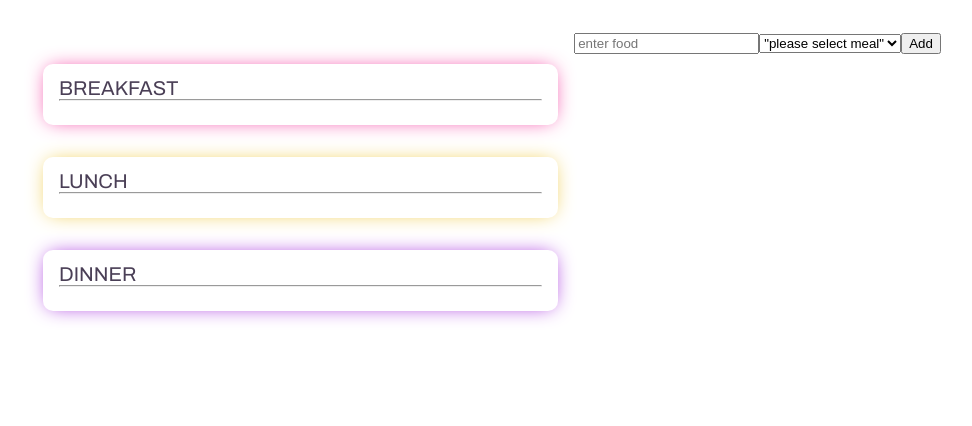
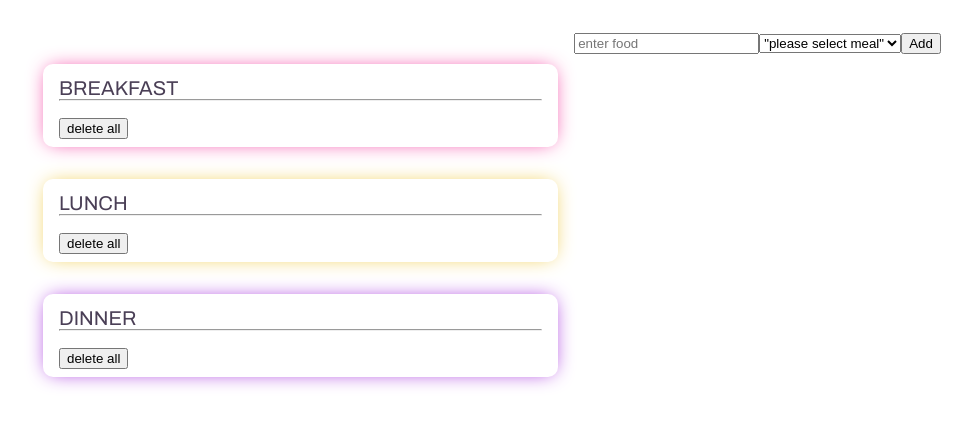
Before and after one commit to denizerisen/get-that-nutrition, a React (Create React App) app: page / in a window 1280 px wide. Shown: the top 426 px of the page, without its empty margins (5-977 px from the left). Built offline with nearby package versions, Linux system fonts and the light colour scheme.

Commit message:
delete all button

```diff
--- a/src/App.js
+++ b/src/App.js
@@ -38,10 +38,18 @@ function App() {
     setMeals(mutableMeals);
   };
 
+  const deleteAll = meal => {
+    let mutableMeals = JSON.parse(JSON.stringify(meals));
+
+    mutableMeals[meal] = [];
+
+    setMeals(mutableMeals);
+  };
+
   return (
     <div className="App grid">
       <div className="column__meal">
-        <Meals meals={meals} deleteFood={deleteFood} />
+        <Meals meals={meals} deleteFood={deleteFood} deleteAll={deleteAll} />
       </div>
       <div className="column__nutrition">
         <Form addFood={addFood} />
--- a/src/components/meals/Meals.js
+++ b/src/components/meals/Meals.js
@@ -2,7 +2,7 @@ import React from 'react';
 
 import Meal from './components/Meal';
 export default function Meals(props) {
-  const { deleteFood, meals } = props;
+  const { deleteFood, deleteAll, meals } = props;
 
   return (
     <div>
@@ -11,18 +11,21 @@ export default function Meals(props) {
         meal="breakfast"
         foods={meals.breakfast}
         deleteFood={deleteFood}
+        deleteAll={deleteAll}
       />
       <Meal
         styleName="meal__wrapper--yellow"
         meal="lunch"
         foods={meals.lunch}
         deleteFood={deleteFood}
+        deleteAll={deleteAll}
       />
       <Meal
         styleName="meal__wrapper--purple"
         meal="dinner"
         foods={meals.dinner}
         deleteFood={deleteFood}
+        deleteAll={deleteAll}
       />
     </div>
   );
--- a/src/components/meals/components/Meal.js
+++ b/src/components/meals/components/Meal.js
@@ -3,7 +3,7 @@ import { CSSTransition, TransitionGroup } from 'react-transition-group';
 import { FontAwesomeIcon } from '@fortawesome/react-fontawesome';
 import { faMinusCircle } from '@fortawesome/free-solid-svg-icons';
 
-const Meal = ({ foods, meal, styleName, deleteFood }) => {
+const Meal = ({ foods, meal, styleName, deleteFood, deleteAll }) => {
   const foodList = foods ? (
     foods.map(function(food) {
       return (
@@ -30,6 +30,13 @@ const Meal = ({ foods, meal, styleName, deleteFood }) => {
       <ul className="food__list">
         <TransitionGroup>{foodList}</TransitionGroup>
       </ul>
+      <button
+        onClick={() => {
+          deleteAll(meal);
+        }}
+      >
+        delete all
+      </button>
     </div>
   );
 };
```
